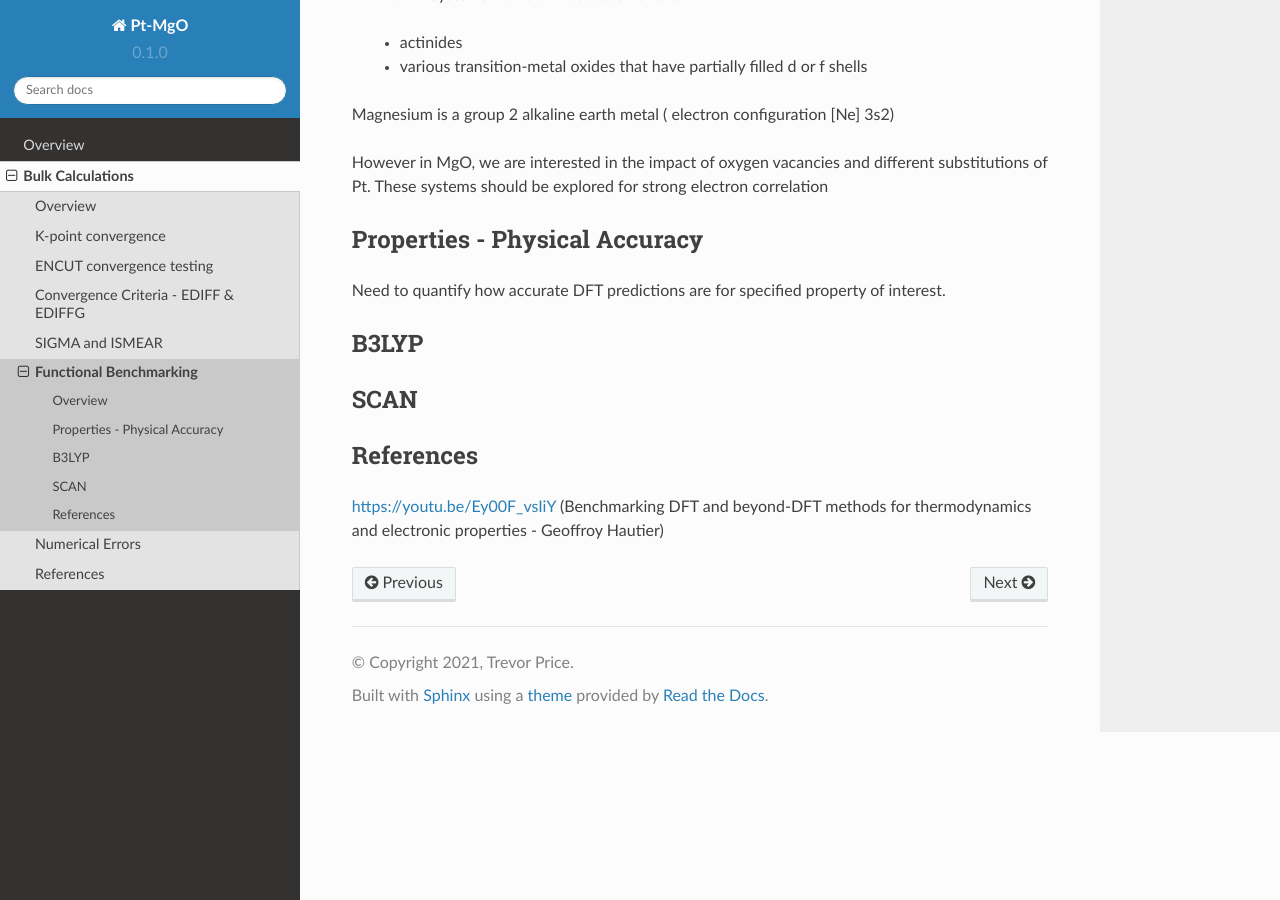
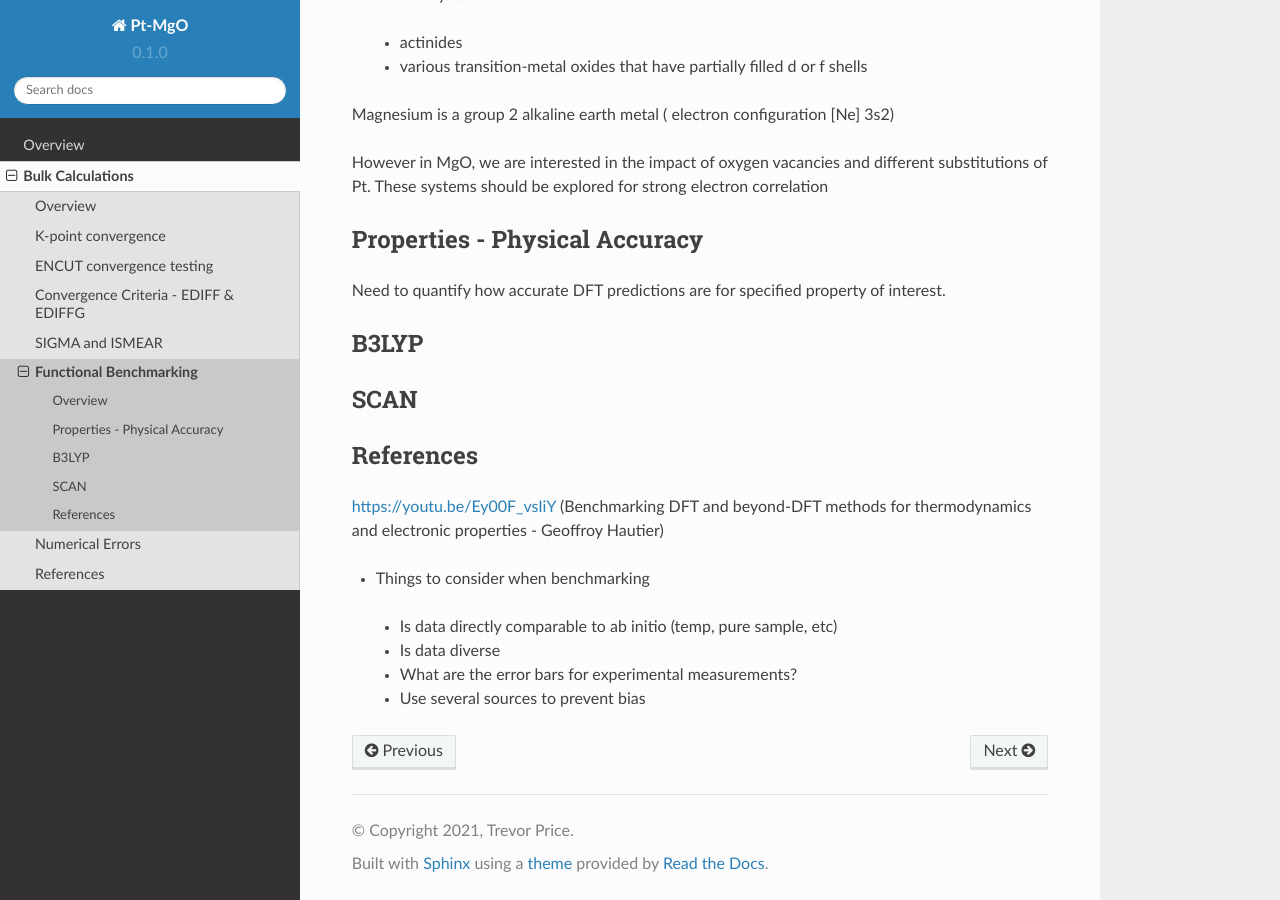
Before and after one commit to tdprice-858/Pt-MgO, a Sphinx documentation site: the page built from docs/source/bulk_calculations/functional_benchmarking.rst, in a window 1280 px wide and 900 px high, scrolled down 593 px. Built offline with Sphinx 7.4.7 and the Read the Docs theme 2.0.0, drawn with Linux system fonts in a browser that asks for light colours; pages that are not in the unit, such as notebooks, are missing from menus.

Commit message:
Update functional_benchmarking.rst

```diff
--- a/docs/source/bulk_calculations/functional_benchmarking.rst
+++ b/docs/source/bulk_calculations/functional_benchmarking.rst
@@ -45,3 +45,9 @@ References
 --------
 
 https://youtu.be/Ey00F_vsIiY (Benchmarking DFT and beyond-DFT methods for thermodynamics and electronic properties - Geoffroy Hautier)
+
+* Things to consider when benchmarking
+ * Is data directly comparable to ab initio (temp, pure sample, etc)
+ * Is data diverse
+ * What are the error bars for experimental measurements?
+ * Use several sources to prevent bias
```
